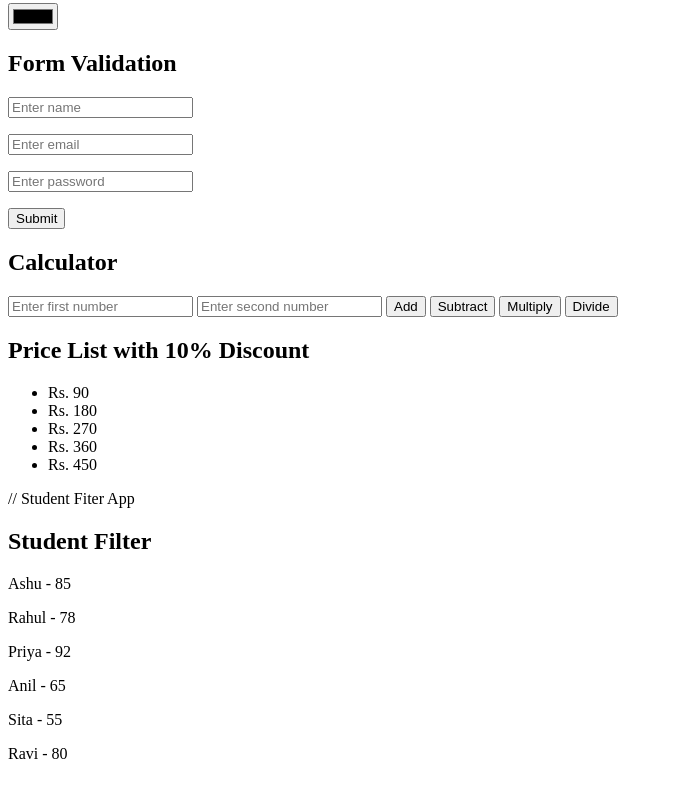
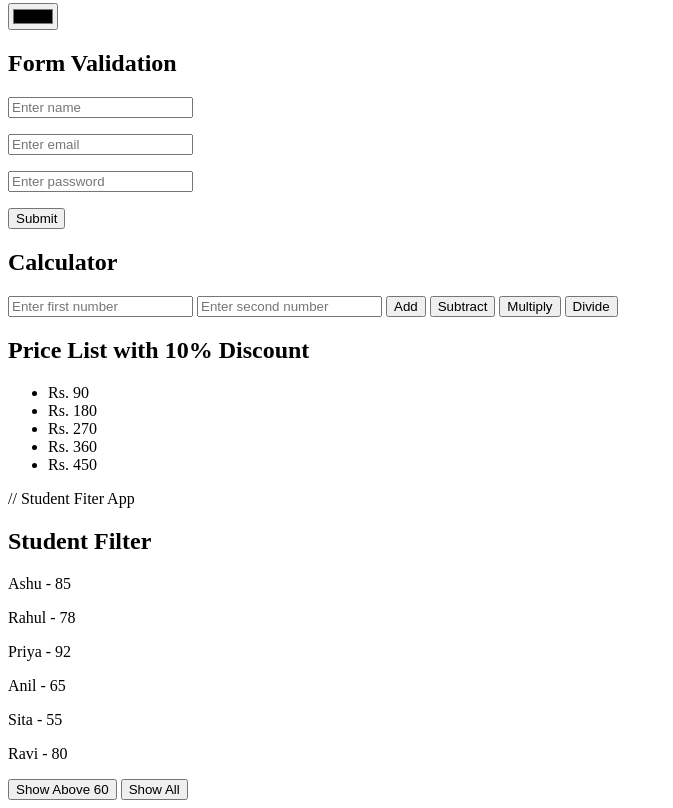
Before and after one commit to AshuJavaDev/html-practice, a plain HTML site: page practice.html in a window 1280 px wide. Shown: the part 450-1258 px from the top of the page, without its empty margins (0-673 px from the left). Before the commit the page ends 1229 px from the top, so only its background shows below. Drawn offline with Linux system fonts and the light colour scheme.

Commit message:
Mini Project 11 - Student Filter App completed

```diff
--- a/practice.html
+++ b/practice.html
@@ -67,6 +67,10 @@
 
             <h2> Student Filter </h2>
             <div id = "studentList"> </div>
+
+            <button onclick = "filterStudents()"> Show Above 60 </button>
+            <button onclick = "showStudents(students)"> Show All </button>
+
 
         <script>
 
@@ -241,6 +245,11 @@
             }
                     showStudents(students);
 
+                function filterStudents()   {
+                    let passed = students.filter( student => student.marks > 60);
+                    showStudents(passed);
+
+                }
 
 
 
```
